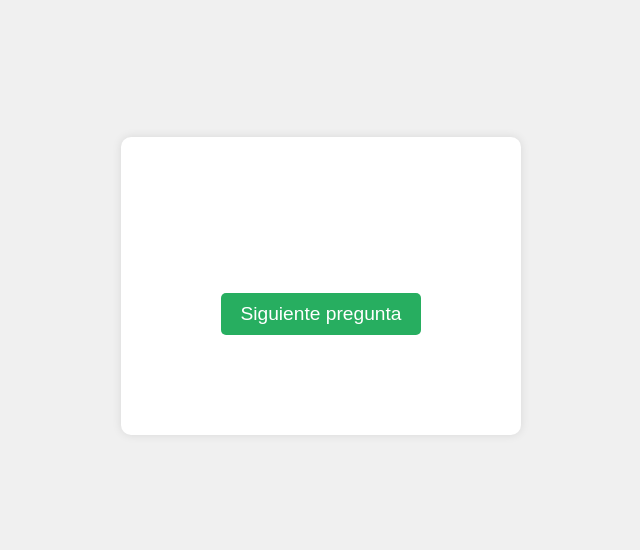
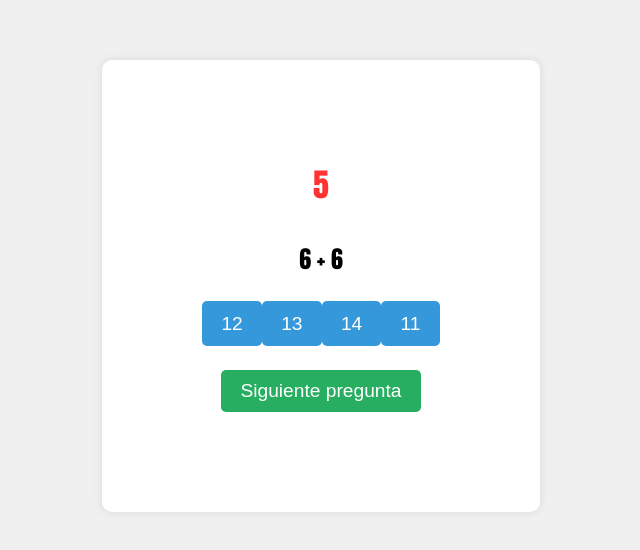
Before and after one commit to DarwinValdez/GameCacl, a plain HTML site: page index.html in a window 1280 px wide. Shown: the part 114-664 px from the top of the page, without its empty margins (319-959 px from the left). Drawn offline with Linux system fonts and the light colour scheme; the site is published under a folder, as on GitHub Pages, so addresses that start at the root find nothing.

Commit message:
Update index.html

```diff
--- a/index.html
+++ b/index.html
@@ -17,6 +17,6 @@
 		<button id="next">Siguiente pregunta</button>
 	</div>
 
-  <script src="/scrypt.js"></script>
+  <script src="scrypt.js"></script>
 </body>
 </html>
```
